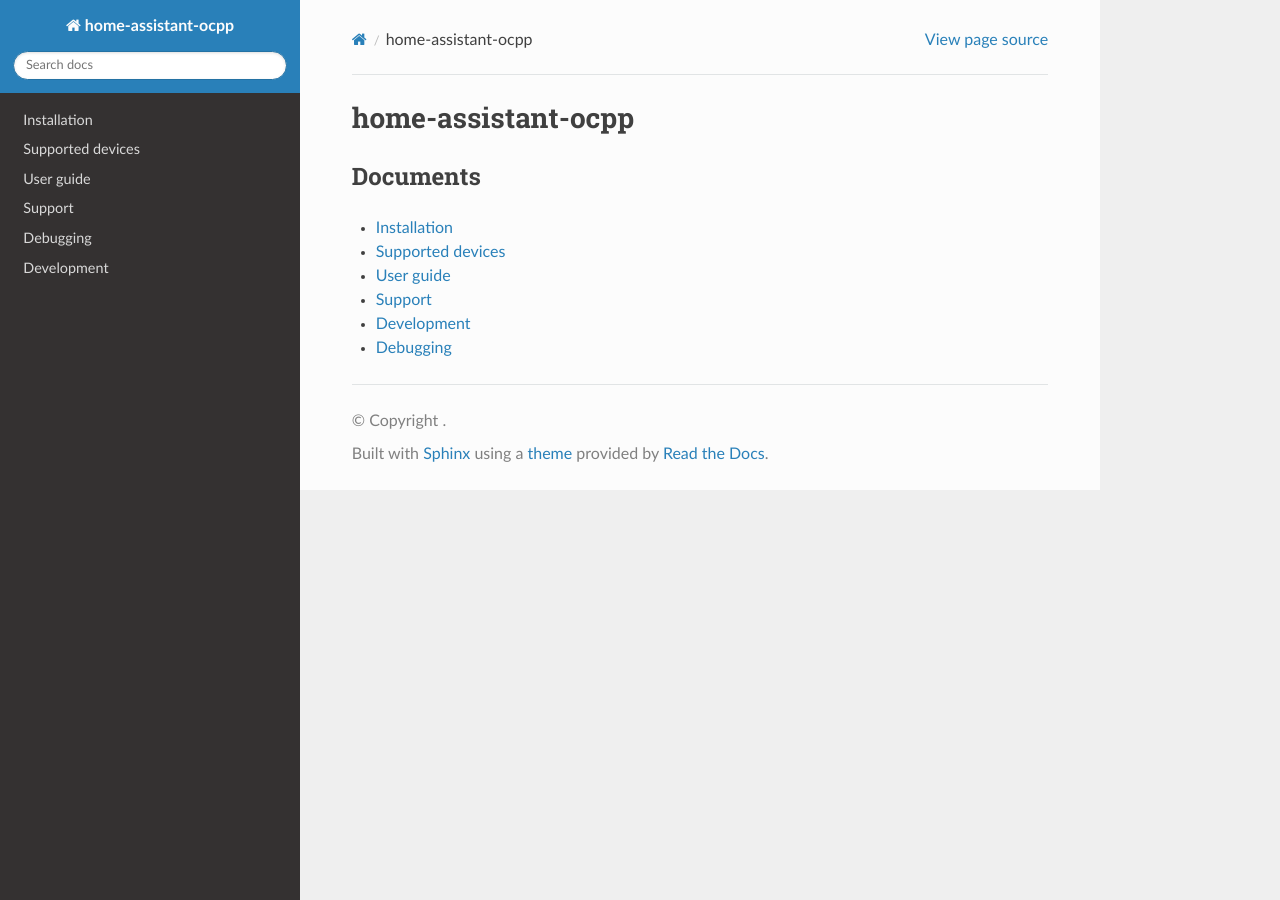
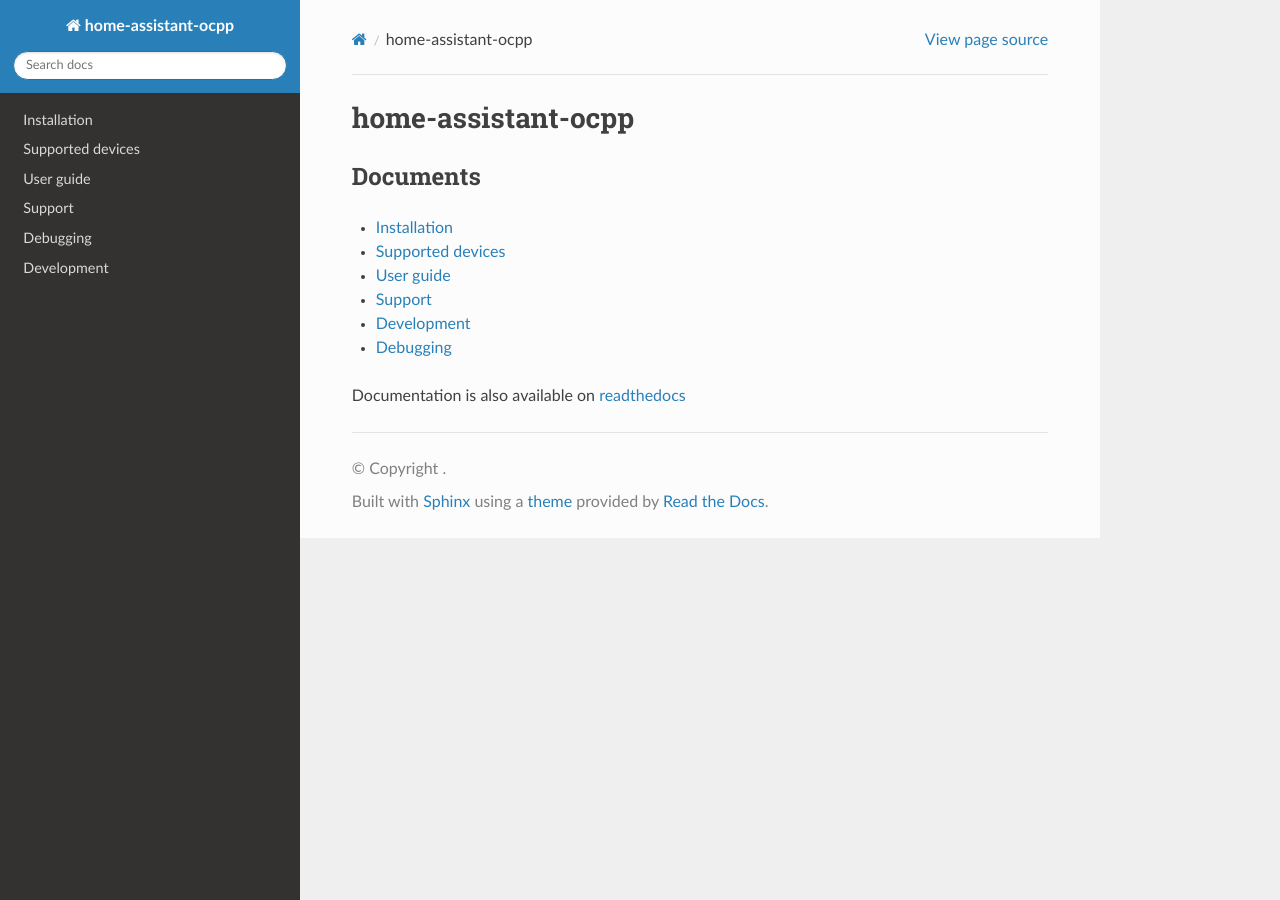
Before and after one commit to lbbrhzn/ocpp, a Sphinx documentation site: the page built from docs/README.md, in a window 1280 px wide. Built offline with Sphinx 7.4.7 and the Read the Docs theme 2.0.0, drawn with Linux system fonts in a browser that asks for light colours.

Commit message:
Update README.md

```diff
--- a/docs/README.md
+++ b/docs/README.md
@@ -9,3 +9,5 @@ Documents
 * [Support](support.md)
 * [Development](development.md)
 * [Debugging](debugging.md)
+
+Documentation is also available on [readthedocs](https://home-assistant-ocpp.readthedocs.io)
```
